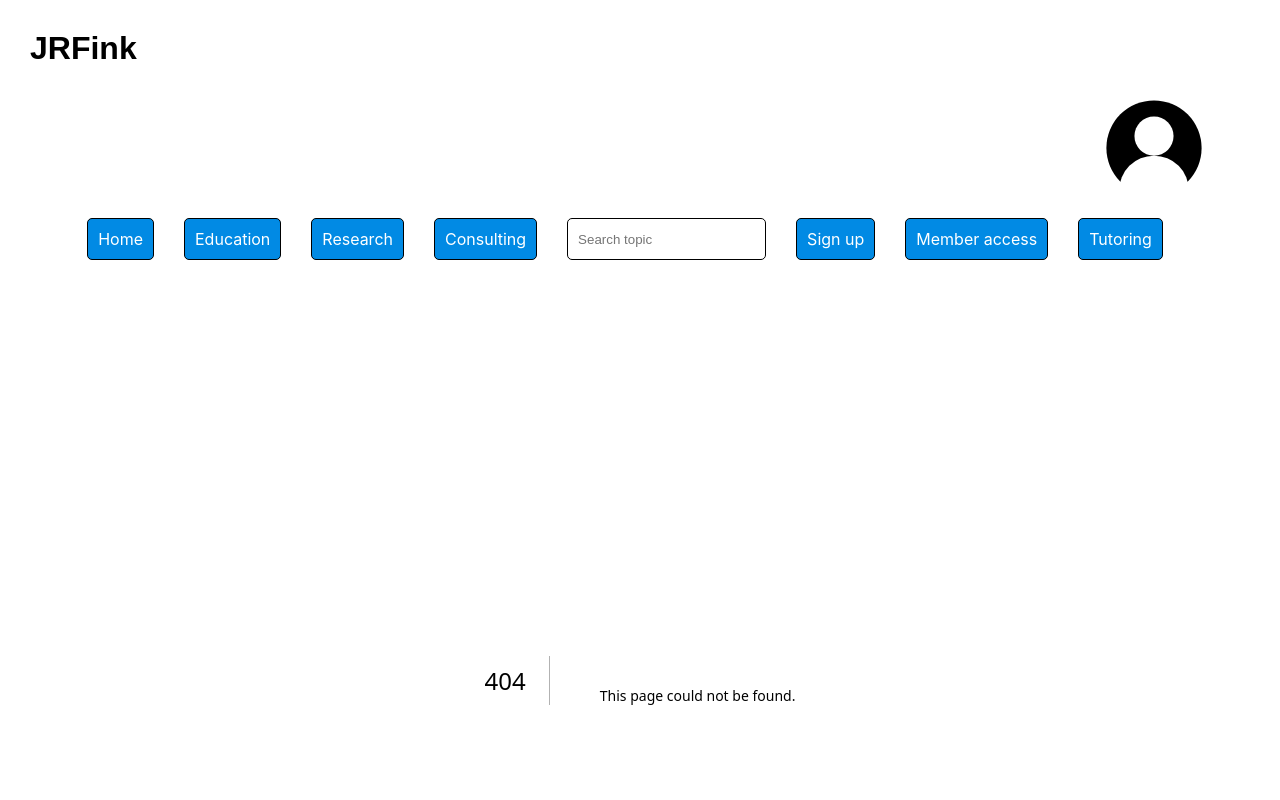
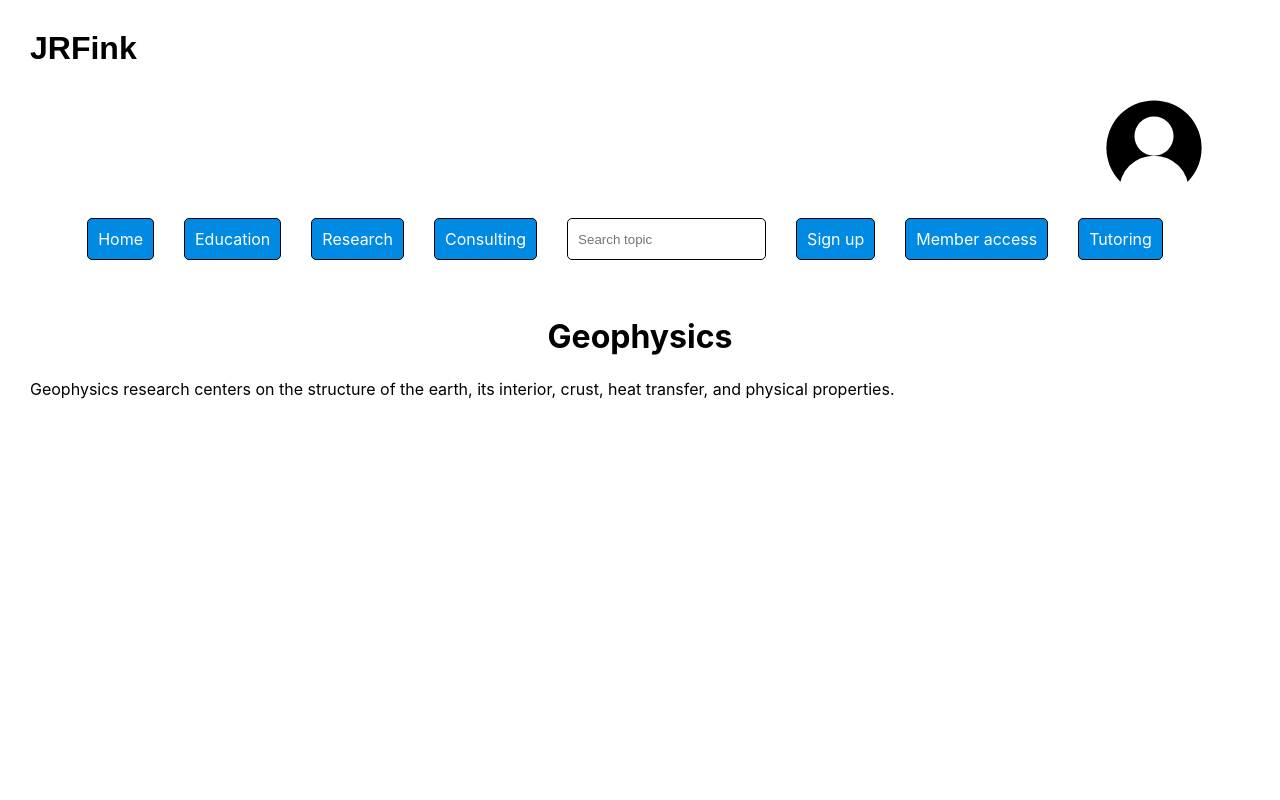
Before and after one commit to JRFink/jrfphyspagesnew, a Next.js app: page /research/geo in a window 1280 px wide. Before the commit this address had no page. Shown: the top 800 px of the page. Built offline with nearby package versions, Linux system fonts and the light colour scheme.

Commit message:
Create index.tsx

```diff
--- /dev/null
+++ b/pages/research/geo/index.tsx
@@ -0,0 +1,18 @@
+import style from '@/styles/general.module.css';
+
+const Geo = () => {
+  return (
+     <>
+      <h1 className={style.centerText}>
+         Geophysics
+      </h1>
+      <p>
+         Geophysics research centers on the structure
+        of the earth, its interior, crust, heat transfer,
+        and physical properties.
+      </p>
+     </>
+  );
+}
+
+export default Geo;
```
